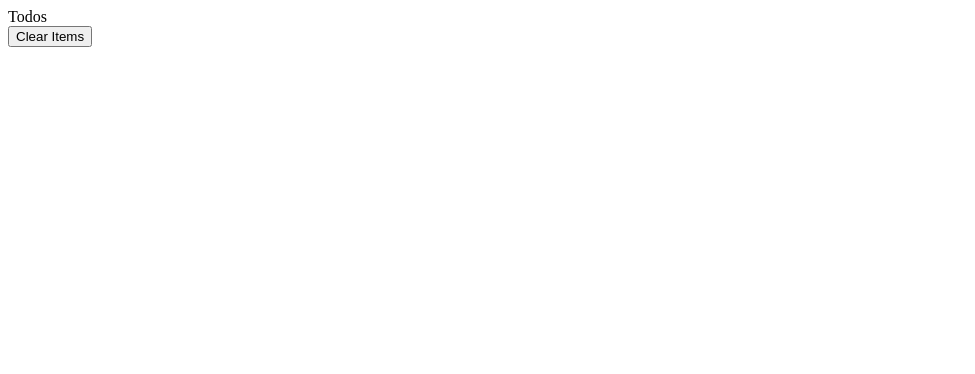
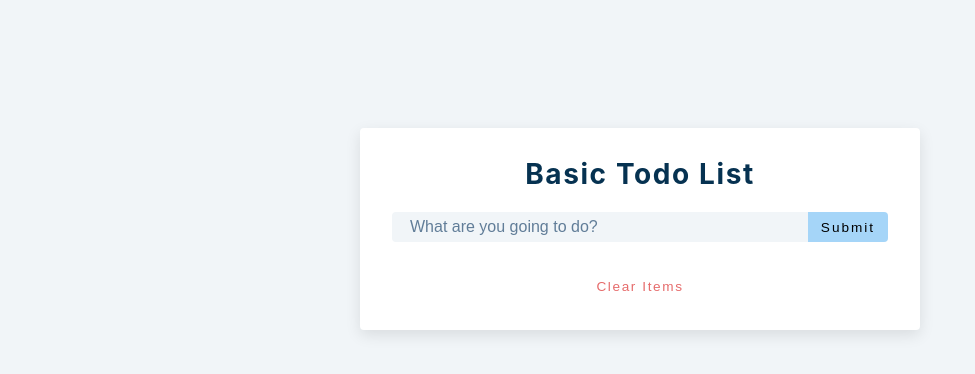
Before and after one commit to mraltun/basic-todo-list, a React (Vite) app: page / in a window 1280 px wide. Shown: the top 374 px of the page, without its empty margins (0-975 px from the left). Built offline with nearby package versions, Linux system fonts and the light colour scheme.

Commit message:
Updated Todos component

```diff
--- /dev/null
+++ b/src/App.css
@@ -0,0 +1,306 @@
+/*
+===============
+Variables
+===============
+*/
+
+:root {
+  /* dark shades of primary color*/
+  --clr-primary-1: hsl(205, 86%, 17%);
+  --clr-primary-2: hsl(205, 77%, 27%);
+  --clr-primary-3: hsl(205, 72%, 37%);
+  --clr-primary-4: hsl(205, 63%, 48%);
+  /* primary/main color */
+  --clr-primary-5: hsl(205, 78%, 60%);
+  /* lighter shades of primary color */
+  --clr-primary-6: hsl(205, 89%, 70%);
+  --clr-primary-7: hsl(205, 90%, 76%);
+  --clr-primary-8: hsl(205, 86%, 81%);
+  --clr-primary-9: hsl(205, 90%, 88%);
+  --clr-primary-10: hsl(205, 100%, 96%);
+  /* darkest grey - used for headings */
+  --clr-grey-1: hsl(209, 61%, 16%);
+  --clr-grey-2: hsl(211, 39%, 23%);
+  --clr-grey-3: hsl(209, 34%, 30%);
+  --clr-grey-4: hsl(209, 28%, 39%);
+  /* grey used for paragraphs */
+  --clr-grey-5: hsl(210, 22%, 49%);
+  --clr-grey-6: hsl(209, 23%, 60%);
+  --clr-grey-7: hsl(211, 27%, 70%);
+  --clr-grey-8: hsl(210, 31%, 80%);
+  --clr-grey-9: hsl(212, 33%, 89%);
+  --clr-grey-10: hsl(210, 36%, 96%);
+  --clr-white: #fff;
+  --clr-red-dark: hsl(360, 67%, 44%);
+  --clr-red-light: hsl(360, 71%, 66%);
+  --clr-green-dark: hsl(125, 67%, 44%);
+  --clr-green-light: hsl(125, 71%, 66%);
+  --clr-black: #222;
+  --transition: all 0.3s linear;
+  --spacing: 0.1rem;
+  --radius: 0.25rem;
+  --light-shadow: 0 5px 15px rgba(0, 0, 0, 0.1);
+  --dark-shadow: 0 5px 15px rgba(0, 0, 0, 0.2);
+  --max-width: 1170px;
+  --fixed-width: 620px;
+}
+/*
+===============
+Global Styles
+===============
+*/
+
+*,
+::after,
+::before {
+  margin: 0;
+  padding: 0;
+  box-sizing: border-box;
+}
+body {
+  font-family: -apple-system, BlinkMacSystemFont, "Segoe UI", Roboto, Oxygen,
+    Ubuntu, Cantarell, "Open Sans", "Helvetica Neue", sans-serif;
+  background: var(--clr-grey-10);
+  color: var(--clr-grey-1);
+  line-height: 1.5;
+  font-size: 0.875rem;
+}
+ul {
+  list-style-type: none;
+}
+a {
+  text-decoration: none;
+}
+h1,
+h2,
+h3,
+h4 {
+  letter-spacing: var(--spacing);
+  text-transform: capitalize;
+  line-height: 1.25;
+  margin-bottom: 0.75rem;
+}
+h1 {
+  font-size: 3rem;
+}
+h2 {
+  font-size: 2rem;
+}
+h3 {
+  font-size: 1.25rem;
+}
+h4 {
+  font-size: 0.875rem;
+}
+p {
+  margin-bottom: 1.25rem;
+  color: var(--clr-grey-5);
+}
+@media screen and (min-width: 800px) {
+  h1 {
+    font-size: 4rem;
+  }
+  h2 {
+    font-size: 2.5rem;
+  }
+  h3 {
+    font-size: 1.75rem;
+  }
+  h4 {
+    font-size: 1rem;
+  }
+  body {
+    font-size: 1rem;
+  }
+  h1,
+  h2,
+  h3,
+  h4 {
+    line-height: 1;
+  }
+}
+.btn {
+  text-transform: uppercase;
+  background: transparent;
+  color: var(--clr-black);
+  padding: 0.375rem 0.75rem;
+  letter-spacing: var(--spacing);
+  display: inline-block;
+  transition: var(--transition);
+  font-size: 0.875rem;
+  border: 2px solid var(--clr-black);
+  cursor: pointer;
+  box-shadow: 0 1px 3px rgba(0, 0, 0, 0.2);
+  border-radius: var(--radius);
+}
+.btn:hover {
+  color: var(--clr-white);
+  background: var(--clr-black);
+}
+/* section */
+.section {
+  padding: 5rem 0;
+}
+
+.section-center {
+  width: 90vw;
+  margin: 0 auto;
+  max-width: 35rem;
+  margin-top: 8rem;
+}
+@media screen and (min-width: 992px) {
+  .section-center {
+    width: 95vw;
+  }
+}
+main {
+  min-height: 100vh;
+  display: grid;
+  place-items: center;
+}
+/*
+===============
+todo List
+===============
+*/
+.section-center {
+  background: var(--clr-white);
+  border-radius: var(--radius);
+  box-shadow: var(--light-shadow);
+  transition: var(--transition);
+  padding: 2rem;
+}
+.section-center:hover {
+  box-shadow: var(--dark-shadow);
+}
+.alert {
+  margin-bottom: 1rem;
+  height: 1.25rem;
+  display: grid;
+  align-items: center;
+  text-align: center;
+  font-size: 0.7rem;
+  border-radius: 0.25rem;
+  letter-spacing: var(--spacing);
+  text-transform: capitalize;
+}
+.alert-danger {
+  color: #721c24;
+  background: #f8d7da;
+}
+.alert-success {
+  color: #155724;
+  background: #d4edda;
+}
+.todo-form h3 {
+  color: var(--clr-primary-1);
+  margin-bottom: 1.5rem;
+  text-align: center;
+}
+.form-control {
+  display: flex;
+  justify-content: center;
+}
+.todo {
+  padding: 0.25rem;
+  padding-left: 1rem;
+  background: var(--clr-grey-10);
+  border-top-left-radius: var(--radius);
+  border-bottom-left-radius: var(--radius);
+  border-color: transparent;
+  font-size: 1rem;
+  flex: 1 0 auto;
+  color: var(--clr-grey-5);
+}
+.todo::placeholder {
+  font-family: var(--ff-secondary);
+  color: var(--clr-grey-5);
+}
+.submit-btn {
+  background: var(--clr-primary-8);
+  border-color: transparent;
+  flex: 0 0 5rem;
+  display: grid;
+  align-items: center;
+  padding: 0.25rem;
+  text-transform: capitalize;
+  letter-spacing: 2px;
+  border-top-right-radius: var(--radius);
+  border-bottom-right-radius: var(--radius);
+  cursor: pointer;
+  content: var(--clr-primary-5);
+  transition: var(--transition);
+  font-size: 0.85rem;
+}
+.submit-btn:hover {
+  background: var(--clr-primary-5);
+  color: var(--clr-white);
+}
+
+.todo-container {
+  margin-top: 2rem;
+}
+
+.todo-item {
+  display: flex;
+  align-items: center;
+  justify-content: space-between;
+  margin-bottom: 0.5rem;
+  transition: var(--transition);
+  padding: 0.25rem 1rem;
+  border-radius: var(--radius);
+  text-transform: capitalize;
+}
+.todo-item:hover {
+  color: var(--clr-grey-5);
+  background: var(--clr-grey-10);
+}
+.todo-item:hover .title {
+  color: var(--clr-grey-5);
+}
+.title {
+  margin-bottom: 0;
+  color: var(--clr-grey-1);
+  letter-spacing: 2px;
+  transition: var(--transition);
+}
+.edit-btn,
+.delete-btn {
+  background: transparent;
+  border-color: transparent;
+  cursor: pointer;
+  font-size: 0.7rem;
+  margin: 0 0.15rem;
+  transition: var(--transition);
+}
+.edit-btn {
+  color: var(--clr-green-light);
+}
+.edit-btn:hover {
+  color: var(--clr-green-dark);
+}
+.delete-btn {
+  color: var(--clr-red-light);
+}
+.delete-btn:hover {
+  color: var(--clr-red-dark);
+}
+.clear-btn {
+  text-transform: capitalize;
+  width: 10rem;
+  height: 1.5rem;
+  display: grid;
+  align-items: center;
+  background: transparent;
+  border-color: transparent;
+  color: var(--clr-red-light);
+  margin: 0 auto;
+  font-size: 0.85rem;
+  letter-spacing: var(--spacing);
+  cursor: pointer;
+  transition: var(--transition);
+  margin-top: 1.25rem;
+}
+.clear-btn:hover {
+  color: var(--clr-red-dark);
+}
--- a/src/App.jsx
+++ b/src/App.jsx
@@ -1,6 +1,7 @@
 import React, { useState, useEffect } from "react";
 import Alert from "./components/Alert";
 import Todos from "./components/Todos";
+import "./App.css";
 
 const App = () => {
   const [name, setName] = useState("");
@@ -11,16 +12,42 @@ const App = () => {
 
   const handleSubmit = (e) => {
     e.preventDefault();
-    console.log("Form Submitted!");
+    if (!name) {
+      // Display alert
+    } else if (name && isEditing) {
+      // Edit here
+    } else {
+      // Show alert
+      const newItem = { id: new Date().getTime().toString(), title: name };
+      setList([...list, newItem]);
+      setName("");
+    }
+  };
+
+  const handleChange = (e) => {
+    setName(e.target.value);
   };
 
   return (
     <section className='section-center'>
       <form className='todo-form' onSubmit={handleSubmit}>
         {alert.show && <Alert />}
+        <h3>Basic Todo List</h3>
+        <div className='form-control'>
+          <input
+            type='text'
+            className='todo'
+            placeholder='What are you going to do?'
+            value={name}
+            onChange={handleChange}
+          />
+          <button type='submit' className='submit-btn'>
+            {isEditing ? "Edit" : "Submit"}
+          </button>
+        </div>
       </form>
       <div className='todo-container'>
-        <Todos />
+        <Todos items={list} />
         <button className='clear-btn'>Clear Items</button>
       </div>
     </section>
--- a/src/components/Todos.jsx
+++ b/src/components/Todos.jsx
@@ -1,7 +1,27 @@
 import React from "react";
+import { FaEdit, FaTrash } from "react-icons/fa";
 
-const Todos = () => {
-  return <div>Todos</div>;
+const Todos = ({ items }) => {
+  return (
+    <div className='todo-list'>
+      {items.map((item) => {
+        const { id, title } = item;
+        return (
+          <article key={id} className='todo-item'>
+            <p className='title'>{title}</p>
+            <div className='btn-container'>
+              <button type='button' className='edit-btn'>
+                <FaEdit />
+              </button>
+              <button type='button' className='delete-btn'>
+                <FaTrash />
+              </button>
+            </div>
+          </article>
+        );
+      })}
+    </div>
+  );
 };
 
 export default Todos;
```
